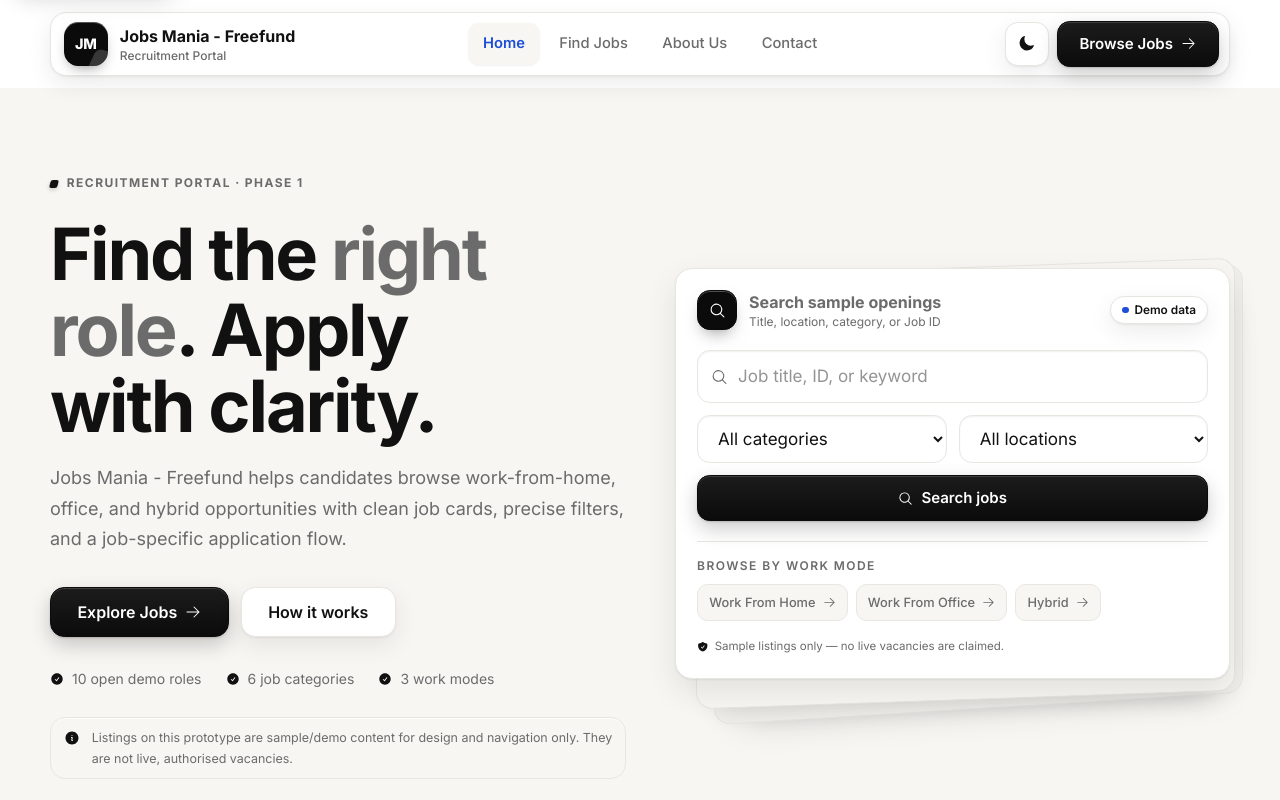
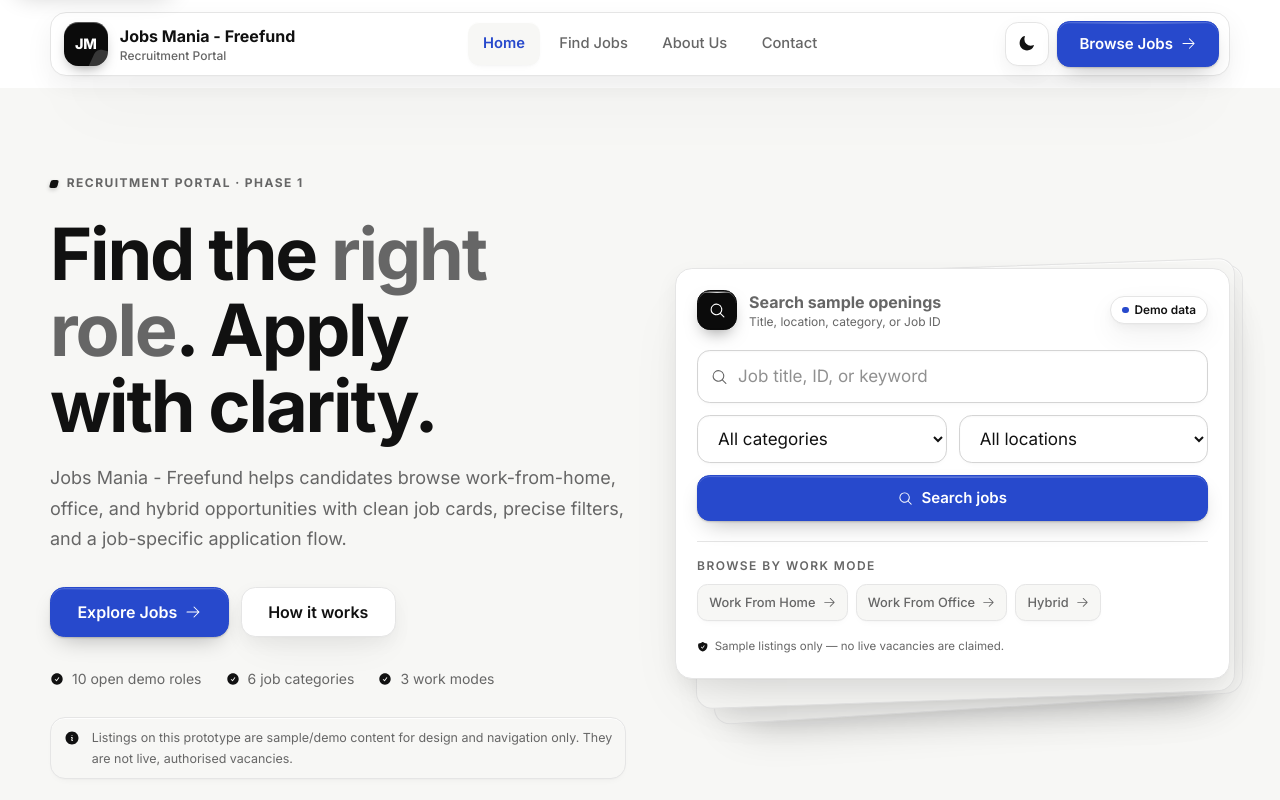
Before and after one commit to codexxxx07/FreeFund, a React (Vite) app in the folder frontend/: page / in a window 1280 px wide. Shown: the top 800 px of the page. Built offline with nearby package versions, Linux system fonts and the light colour scheme.

Commit message:
Improved UI

```diff
--- a/frontend/src/styles/index.css
+++ b/frontend/src/styles/index.css
@@ -4,34 +4,50 @@
   color-scheme: light;
 
   --bg: #ffffff;
-  --card: #f7f6f3;
-  --surface: #f7f6f3;
-  --surface-alt: #efeeea;
+  --card: #ffffff;
+  --surface: #f7f7f5;
+  --surface-alt: #f2f2f0;
   --surface-raised: #ffffff;
   --text: #111111;
-  --muted: #6b6b6b;
-  --border: #e8e6e1;
-  --input-border: #e8e6e1;
+  --muted: #666666;
+  --border: #e5e5e5;
+  --input-border: #d4d4d4;
   --ring: #111111;
-  --accent: #1d4ed8;
+  --accent: #2749cc;
   --on-accent: #ffffff;
-  --danger: #111111;
-  --highlight: rgba(255, 255, 255, 0.8);
+  --danger: #b42318;
+  --highlight: rgba(255, 255, 255, 0.9);
+  --edge-sheen: rgba(255, 255, 255, 0.85);
+  --btn-edge-sheen: rgba(255, 255, 255, 0.25);
+  --active-shadow: inset 0 1px 0 var(--highlight), 0 1px 2px rgba(0, 0, 0, 0.02),
+    0 4px 10px -6px rgba(0, 0, 0, 0.08);
+  --quick-shadow: 0 1px 1px rgba(0, 0, 0, 0.01), 0 4px 10px -6px rgba(0, 0, 0, 0.08);
+  --quick-shadow-hover: 0 2px 3px rgba(0, 0, 0, 0.02), 0 8px 18px -8px rgba(0, 0, 0, 0.12);
+  --input-shadow: var(--inset-shadow), 0 1px 1px rgba(0, 0, 0, 0.01), 0 4px 10px -6px rgba(0, 0, 0, 0.06);
+  --input-focus-shadow: var(--inset-shadow), 0 1px 1px rgba(0, 0, 0, 0.01),
+    0 6px 16px -8px rgba(0, 0, 0, 0.1), 0 0 0 3px color-mix(in srgb, var(--ring) 14%, transparent);
+  --icon-shadow: inset 0 1px 0 var(--highlight), 0 1px 1px rgba(0, 0, 0, 0.01),
+    0 6px 14px -8px rgba(0, 0, 0, 0.08);
+  --pressed-shift: 1px;
+  --notice-shadow: inset 0 1px 0 var(--highlight), 0 1px 1px rgba(0, 0, 0, 0.01),
+    0 4px 10px -6px rgba(0, 0, 0, 0.08);
+  --hero-layer-back-shadow: 0 24px 50px -30px rgba(0, 0, 0, 0.3), inset 0 1px 0 var(--edge-sheen);
+  --hero-layer-mid-shadow: 0 18px 40px -24px rgba(0, 0, 0, 0.26), inset 0 1px 0 var(--edge-sheen);
 
   --font-stack: "Inter", ui-sans-serif, system-ui, -apple-system, "Segoe UI", Roboto, sans-serif;
 
-  --btn-primary-start: #1c1c1c;
-  --btn-primary-end: #0b0b0b;
-  --btn-primary-start-hover: #2a2a2a;
-  --btn-primary-end-hover: #111111;
+  --btn-primary-start: #2749cc;
+  --btn-primary-end: #2749cc;
+  --btn-primary-start-hover: #1f3fb8;
+  --btn-primary-end-hover: #1f3fb8;
   --btn-primary-text: #ffffff;
-  --btn-primary-border: #0b0b0b;
+  --btn-primary-border: #2749cc;
 
   --btn-secondary-bg: #ffffff;
   --btn-secondary-text: #111111;
 
   --navbar-bg: #ffffff;
-  --active-bg: #f7f6f3;
+  --active-bg: #f7f7f5;
 
   --brand-bg: #0b0b0b;
   --brand-fg: #ffffff;
@@ -40,7 +56,7 @@
   --solid-fg: #ffffff;
 
   --tile-start: #ffffff;
-  --tile-end: #f7f6f3;
+  --tile-end: #f7f7f5;
 
   --input-bg: #ffffff;
 
@@ -50,29 +66,49 @@
   --cta-border: rgba(255, 255, 255, 0.18);
 
   --inverse-bg: #ffffff;
-  --inverse-bg-hover: #f0efec;
+  --inverse-bg-hover: #f7f7f5;
   --inverse-text: #0b0b0b;
 
-  --badge-bg: #f7f6f3;
+  --badge-bg: #f7f7f5;
 
-  --soft-shadow: 0 1px 2px rgba(0, 0, 0, 0.06), 0 8px 24px rgba(0, 0, 0, 0.08);
-  --card-shadow: 0 1px 2px rgba(0, 0, 0, 0.06), 0 8px 24px rgba(0, 0, 0, 0.08),
+  --soft-shadow: 0 1px 1px rgba(0, 0, 0, 0.02), 0 4px 10px rgba(0, 0, 0, 0.04), 0 12px 30px rgba(0, 0, 0, 0.06);
+  --card-shadow:
+    0 1px 1px rgba(0, 0, 0, 0.015),
+    0 6px 16px rgba(0, 0, 0, 0.05),
+    0 18px 40px -12px rgba(0, 0, 0, 0.08),
     inset 0 1px 0 var(--highlight);
-  --card-shadow-hover: 0 2px 4px rgba(0, 0, 0, 0.07), 0 14px 32px rgba(0, 0, 0, 0.11),
+  --card-shadow-hover:
+    0 2px 2px rgba(0, 0, 0, 0.02),
+    0 10px 24px rgba(0, 0, 0, 0.06),
+    0 28px 56px -18px rgba(0, 0, 0, 0.12),
     inset 0 1px 0 var(--highlight);
-  --panel-shadow: 0 1px 2px rgba(0, 0, 0, 0.06), 0 12px 32px rgba(0, 0, 0, 0.09),
+  --panel-shadow:
+    0 1px 1px rgba(0, 0, 0, 0.015),
+    0 8px 22px rgba(0, 0, 0, 0.06),
+    0 30px 60px -20px rgba(0, 0, 0, 0.1),
     inset 0 1px 0 var(--highlight);
-  --nav-shadow: 0 1px 2px rgba(0, 0, 0, 0.06), 0 8px 24px rgba(0, 0, 0, 0.08),
+  --nav-shadow:
+    0 1px 1px rgba(0, 0, 0, 0.01),
+    0 10px 28px rgba(0, 0, 0, 0.06),
+    0 40px 70px -24px rgba(0, 0, 0, 0.09),
     inset 0 1px 0 var(--highlight);
-  --primary-shadow: inset 0 1px 0 rgba(255, 255, 255, 0.15), 0 1px 2px rgba(0, 0, 0, 0.16),
-    0 8px 20px rgba(0, 0, 0, 0.2);
-  --primary-shadow-hover: inset 0 1px 0 rgba(255, 255, 255, 0.2), 0 2px 4px rgba(0, 0, 0, 0.18),
-    0 12px 26px rgba(0, 0, 0, 0.24);
-  --secondary-shadow: 0 1px 2px rgba(0, 0, 0, 0.06), 0 8px 24px rgba(0, 0, 0, 0.08);
-  --inset-shadow: inset 0 1px 2px rgba(0, 0, 0, 0.06);
-  --cta-shadow: 0 1px 2px rgba(0, 0, 0, 0.2), 0 28px 56px -24px rgba(0, 0, 0, 0.45),
-    inset 0 1px 0 rgba(255, 255, 255, 0.12);
-  --pressed-shadow: inset 0 2px 5px rgba(0, 0, 0, 0.28);
+  --primary-shadow:
+    inset 0 1px 0 rgba(255, 255, 255, 0.18),
+    0 1px 2px rgba(0, 0, 0, 0.18),
+    0 10px 24px -10px rgba(0, 0, 0, 0.32);
+  --primary-shadow-hover:
+    inset 0 1px 0 rgba(255, 255, 255, 0.22),
+    0 2px 4px rgba(0, 0, 0, 0.2),
+    0 16px 36px -12px rgba(0, 0, 0, 0.38);
+  --secondary-shadow:
+    0 1px 1px rgba(0, 0, 0, 0.01),
+    0 6px 18px rgba(0, 0, 0, 0.05),
+    0 16px 40px -14px rgba(0, 0, 0, 0.09),
+    inset 0 1px 0 var(--highlight);
+  --inset-shadow: inset 0 1px 2px rgba(0, 0, 0, 0.03);
+  --cta-shadow: 0 1px 2px rgba(0, 0, 0, 0.25), 0 36px 70px -28px rgba(0, 0, 0, 0.5),
+    inset 0 1px 0 rgba(255, 255, 255, 0.14);
+  --pressed-shadow: inset 0 2px 6px rgba(0, 0, 0, 0.28);
 }
 
 :root[data-theme="dark"] {
@@ -92,6 +128,18 @@
   --on-accent: #ffffff;
   --danger: #f5f5f5;
   --highlight: rgba(255, 255, 255, 0.06);
+  --edge-sheen: transparent;
+  --btn-edge-sheen: transparent;
+  --active-shadow: inset 0 1px 0 var(--highlight), 0 1px 2px rgba(0, 0, 0, 0.06);
+  --quick-shadow: none;
+  --quick-shadow-hover: none;
+  --input-shadow: var(--inset-shadow);
+  --input-focus-shadow: var(--inset-shadow), 0 0 0 3px color-mix(in srgb, var(--ring) 14%, transparent);
+  --icon-shadow: inset 0 1px 0 var(--highlight), 0 2px 4px rgba(0, 0, 0, 0.06);
+  --pressed-shift: 0;
+  --notice-shadow: inset 0 1px 0 var(--highlight);
+  --hero-layer-back-shadow: 0 18px 40px -28px rgba(0, 0, 0, 0.28);
+  --hero-layer-mid-shadow: 0 14px 32px -22px rgba(0, 0, 0, 0.24);
 
   --btn-primary-start: #f5f5f5;
   --btn-primary-end: #e4e4e4;
@@ -319,6 +367,16 @@
       border-color 0.25s ease;
   }
 
+  .surface-card::after {
+    content: "";
+    position: absolute;
+    inset: 1px 1px auto 1px;
+    height: 1px;
+    border-radius: inherit;
+    background: linear-gradient(90deg, transparent 0%, var(--edge-sheen) 50%, transparent 100%);
+    pointer-events: none;
+  }
+
   .surface-card-hover:hover {
     transform: translateY(-4px);
     box-shadow: var(--card-shadow-hover);
@@ -332,25 +390,60 @@
     box-shadow: var(--panel-shadow);
   }
 
+  .surface-panel::after {
+    content: "";
+    position: absolute;
+    inset: 1px 1px auto 1px;
+    height: 1px;
+    border-radius: inherit;
+    background: linear-gradient(90deg, transparent 0%, var(--edge-sheen) 50%, transparent 100%);
+    pointer-events: none;
+  }
+
   .surface-muted {
+    position: relative;
     background: var(--surface);
     border: 1px solid var(--border);
     border-radius: 0.94rem;
     box-shadow: var(--card-shadow);
   }
 
+  .surface-muted::after {
+    content: "";
+    position: absolute;
+    inset: 1px 1px auto 1px;
+    height: 1px;
+    border-radius: inherit;
+    background: linear-gradient(90deg, transparent 0%, var(--edge-sheen) 50%, transparent 100%);
+    pointer-events: none;
+  }
+
   .surface-inset {
+    position: relative;
     background: var(--surface);
     border: 1px solid var(--border);
     border-radius: 0.8rem;
-    box-shadow: var(--inset-shadow);
+    box-shadow:
+      var(--inset-shadow),
+      inset 0 -1px 0 var(--edge-sheen);
   }
 
   .surface-soft {
+    position: relative;
     background: var(--surface-raised);
     border: 1px solid var(--border);
     border-radius: 0.8rem;
     box-shadow: var(--soft-shadow);
+  }
+
+  .surface-soft::after {
+    content: "";
+    position: absolute;
+    inset: 1px 1px auto 1px;
+    height: 1px;
+    border-radius: inherit;
+    background: linear-gradient(90deg, transparent 0%, var(--edge-sheen) 50%, transparent 100%);
+    pointer-events: none;
   }
 
   /* ---------- Navigation ---------- */
@@ -365,6 +458,17 @@
     border-radius: 1rem;
     padding: 0.5rem 0.65rem 0.5rem 0.8rem;
     box-shadow: var(--nav-shadow);
+    position: relative;
+  }
+
+  .nav-shell::after {
+    content: "";
+    position: absolute;
+    inset: 1px 1px auto 1px;
+    height: 1px;
+    border-radius: inherit;
+    background: linear-gradient(90deg, transparent 0%, var(--edge-sheen) 50%, transparent 100%);
+    pointer-events: none;
   }
 
   .nav-link {
@@ -391,9 +495,7 @@
     color: var(--accent);
     background: var(--active-bg);
     font-weight: 600;
-    box-shadow:
-      inset 0 1px 0 var(--highlight),
-      0 1px 2px rgba(0, 0, 0, 0.06);
+    box-shadow: var(--active-shadow);
   }
 
   .theme-toggle {
@@ -424,7 +526,7 @@
   }
 
   .theme-toggle:active {
-    transform: translateY(0);
+    transform: translateY(var(--pressed-shift));
     box-shadow: var(--pressed-shadow);
   }
 
@@ -529,6 +631,17 @@
     border: 1px solid var(--btn-primary-border);
     color: var(--btn-primary-text);
     box-shadow: var(--primary-shadow);
+    position: relative;
+  }
+
+  .btn-primary::after {
+    content: "";
+    position: absolute;
+    inset: 1px 1px auto 1px;
+    height: 1px;
+    border-radius: inherit;
+    background: linear-gradient(90deg, transparent 0%, var(--btn-edge-sheen) 50%, transparent 100%);
+    pointer-events: none;
   }
 
   .btn-primary:hover {
@@ -542,7 +655,7 @@
   }
 
   .btn-primary:active {
-    transform: translateY(0);
+    transform: translateY(var(--pressed-shift));
     box-shadow: var(--pressed-shadow);
   }
 
@@ -569,6 +682,17 @@
     border: 1px solid var(--border);
     color: var(--btn-secondary-text);
     box-shadow: var(--secondary-shadow);
+    position: relative;
+  }
+
+  .btn-secondary::after {
+    content: "";
+    position: absolute;
+    inset: 1px 1px auto 1px;
+    height: 1px;
+    border-radius: inherit;
+    background: linear-gradient(90deg, transparent 0%, var(--edge-sheen) 50%, transparent 100%);
+    pointer-events: none;
   }
 
   .btn-secondary:hover {
@@ -579,7 +703,7 @@
   }
 
   .btn-secondary:active {
-    transform: translateY(0);
+    transform: translateY(var(--pressed-shift));
     box-shadow: var(--pressed-shadow);
   }
 
@@ -679,7 +803,7 @@
     background: var(--input-bg);
     padding: 0.7rem 1rem;
     color: var(--text);
-    box-shadow: var(--inset-shadow);
+    box-shadow: var(--input-shadow);
     transition:
       border-color 0.18s ease,
       box-shadow 0.18s ease,
@@ -703,9 +827,7 @@
   .field-textarea:focus {
     outline: none;
     border-color: var(--ring);
-    box-shadow:
-      var(--inset-shadow),
-      0 0 0 3px color-mix(in srgb, var(--ring) 14%, transparent);
+    box-shadow: var(--input-focus-shadow);
   }
 
   .field-input[aria-invalid="true"],
@@ -818,6 +940,17 @@
     background: var(--surface-raised);
     border-color: var(--border);
     box-shadow: var(--soft-shadow);
+    position: relative;
+  }
+
+  .badge-primary::after {
+    content: "";
+    position: absolute;
+    inset: 1px 1px auto 1px;
+    height: 1px;
+    border-radius: inherit;
+    background: linear-gradient(90deg, transparent 0%, var(--edge-sheen) 50%, transparent 100%);
+    pointer-events: none;
   }
 
   .badge-primary.badge-dot::before {
@@ -829,6 +962,17 @@
     background: var(--surface-raised);
     border-color: var(--border);
     box-shadow: var(--soft-shadow);
+    position: relative;
+  }
+
+  .badge-neutral::after {
+    content: "";
+    position: absolute;
+    inset: 1px 1px auto 1px;
+    height: 1px;
+    border-radius: inherit;
+    background: linear-gradient(90deg, transparent 0%, var(--edge-sheen) 50%, transparent 100%);
+    pointer-events: none;
   }
 
   .badge-closed {
@@ -856,6 +1000,7 @@
     font-size: 0.82rem;
     font-weight: 500;
     color: var(--text);
+    box-shadow: var(--quick-shadow);
   }
 
   .meta-chip svg {
@@ -872,9 +1017,18 @@
     border-radius: 0.8rem;
     background: linear-gradient(180deg, var(--tile-start) 0%, var(--tile-end) 100%);
     color: var(--text);
-    box-shadow:
-      inset 0 1px 0 var(--highlight),
-      0 2px 4px rgba(0, 0, 0, 0.06);
+    box-shadow: var(--icon-shadow);
+    position: relative;
+  }
+
+  .icon-tile::after {
+    content: "";
+    position: absolute;
+    inset: 1px 1px auto 1px;
+    height: 1px;
+    border-radius: inherit;
+    background: linear-gradient(90deg, transparent 0%, var(--edge-sheen) 50%, transparent 100%);
+    pointer-events: none;
   }
 
   .icon-tile-solid {
@@ -903,7 +1057,7 @@
     border-radius: 0.94rem;
     background: var(--surface);
     padding: 0.9rem 1rem;
-    box-shadow: inset 0 1px 0 var(--highlight);
+    box-shadow: var(--notice-shadow);
     font-size: 0.875rem;
   }
 
@@ -965,14 +1119,14 @@
     inset: 1.75rem -0.8rem -0.9rem 2.4rem;
     background: var(--surface-alt);
     transform: skewY(-3.5deg);
-    box-shadow: 0 18px 40px -28px rgba(0, 0, 0, 0.28);
+    box-shadow: var(--hero-layer-back-shadow);
   }
 
   .hero-layer-mid {
     inset: 0.9rem -0.35rem -0.35rem 1.3rem;
     background: var(--surface);
     transform: skewY(-2deg);
-    box-shadow: 0 14px 32px -22px rgba(0, 0, 0, 0.24);
+    box-shadow: var(--hero-layer-mid-shadow);
   }
 
   .hero-panel {
@@ -983,6 +1137,16 @@
     background: var(--surface-raised);
     padding: 1.3rem;
     box-shadow: var(--panel-shadow);
+  }
+
+  .hero-panel::after {
+    content: "";
+    position: absolute;
+    inset: 1px 1px auto 1px;
+    height: 1px;
+    border-radius: inherit;
+    background: linear-gradient(90deg, transparent 0%, var(--edge-sheen) 50%, transparent 100%);
+    pointer-events: none;
   }
 
   .quick-link {
@@ -996,10 +1160,12 @@
     color: var(--muted);
     font-size: 0.8rem;
     font-weight: 500;
+    box-shadow: var(--quick-shadow);
     transition:
       color 0.18s ease,
       border-color 0.18s ease,
       background-color 0.18s ease,
+      box-shadow 0.18s ease,
       transform 0.18s ease;
   }
 
@@ -1008,6 +1174,7 @@
     border-color: var(--muted);
     background: var(--surface-raised);
     transform: translateY(-1px);
+    box-shadow: var(--quick-shadow-hover);
   }
 
   /* ---------- CTA panel ---------- */
```
